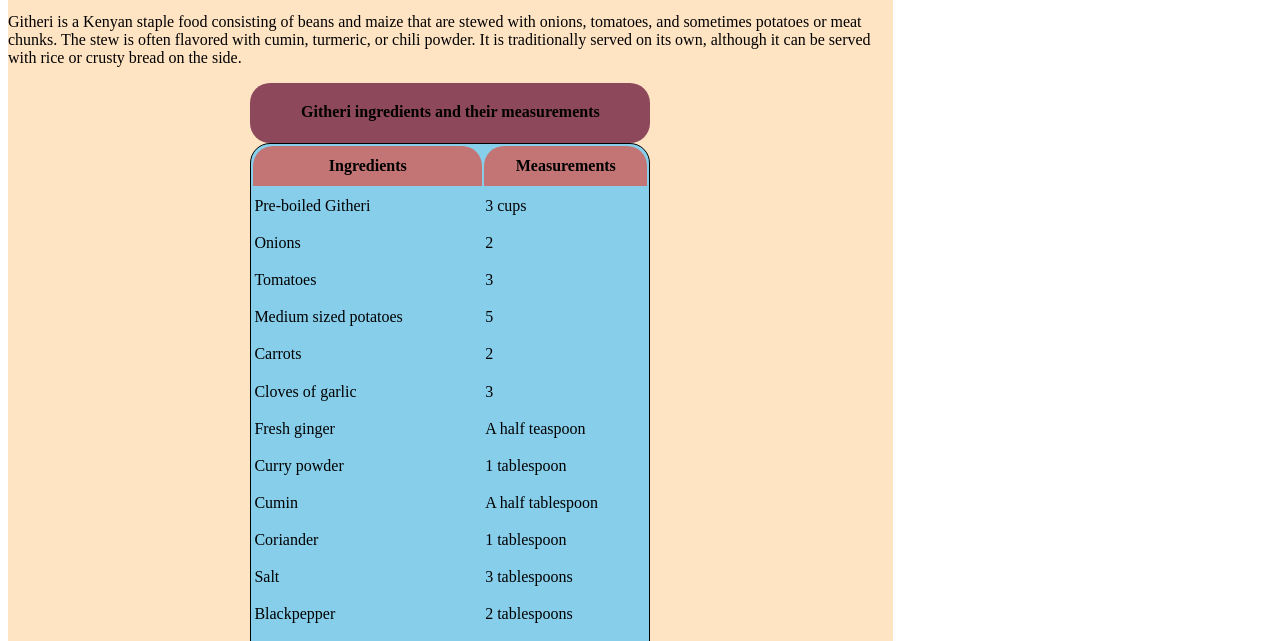
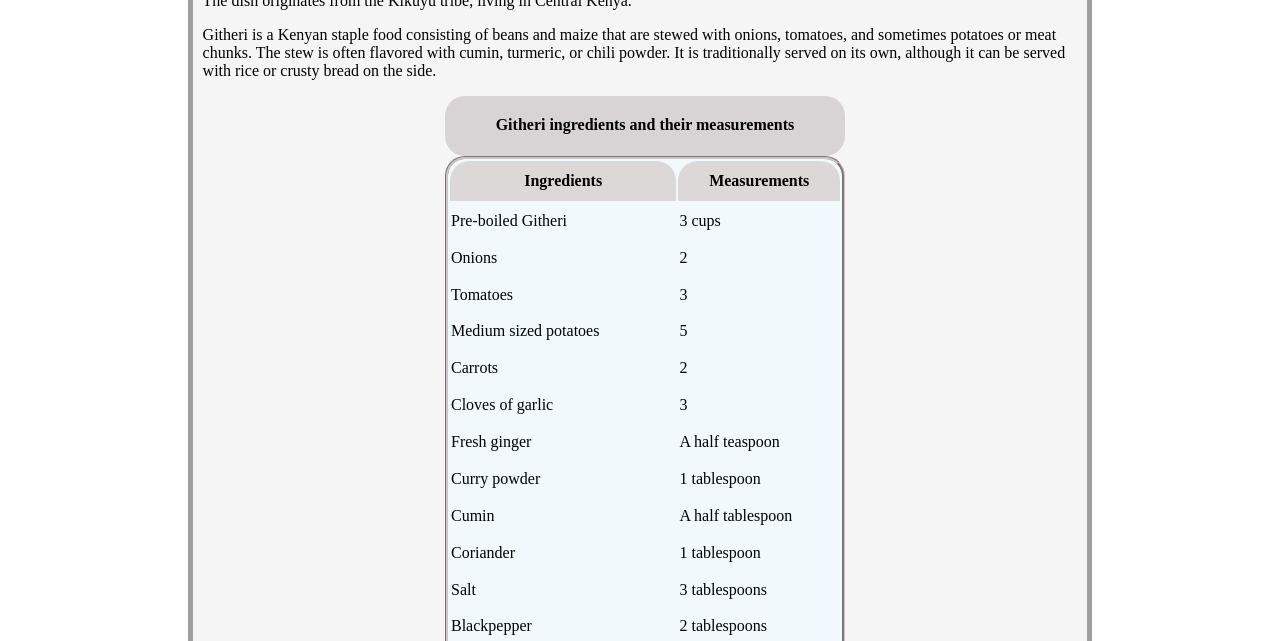
Before and after one commit to Abbiechebet/Recipe_Page, a plain HTML site: page index.html in a window 1280 px wide. Shown: the part 159-800 px from the top of the page. Drawn offline with Linux system fonts and the light colour scheme.

Commit message:
more changes

```diff
--- a/index.html
+++ b/index.html
@@ -9,27 +9,32 @@
     .container{
         font-family: 'Times New Roman', Times, serif;
         margin: 20;
+        margin: auto;
         border: 10px;
-        background-color: bisque;
-     width: 70%;
-     border-radius: 20px;
+        background-color: whitesmoke;
+        border-style: groove;
+        border: 5px solid rgb(160, 159, 159);
+        width: 70%;
+        border-radius: 10px;
+        padding-left: 10px;
     }
     table{
         width: 50vh;
         height: 80vh;
         margin:auto;
-        border: 1px solid black;
-        background-color: skyblue;
+        border: 3px solid rgb(206, 198, 198);
+        border-style: groove;
+        background-color: rgb(241, 249, 252);
         border-radius: 20px;
     }
     caption{
-        background-color: rgb(141, 73, 91);
+        background-color: rgb(216, 212, 213);
           height: 40px;
            padding-top: 20px;
            font-weight: bolder;border-radius: 20px;
     }
     thead{
-        background-color: rgb(195, 117, 117);
+        background-color: rgb(221, 216, 216);
         height: 40px;
     }
     th{
```
